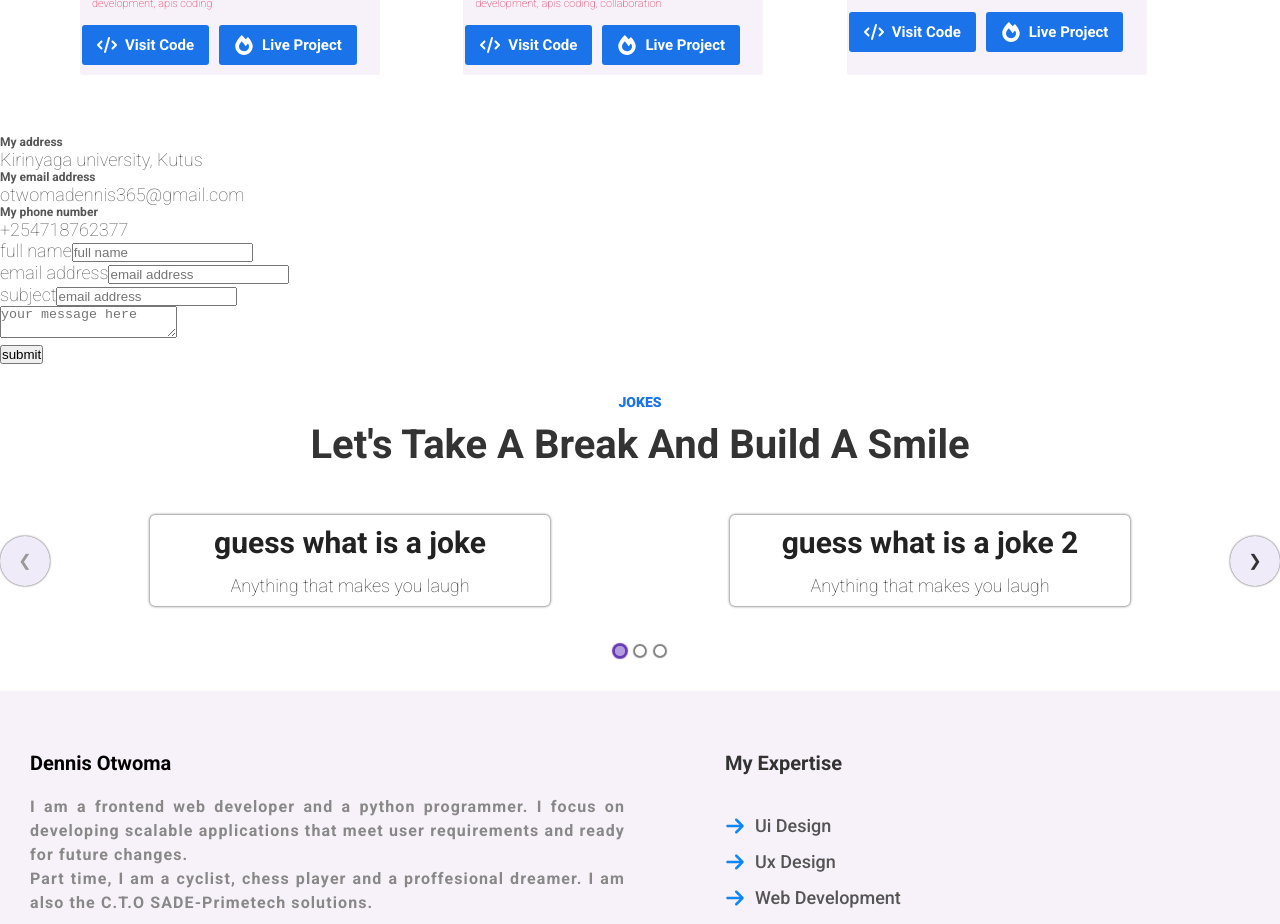
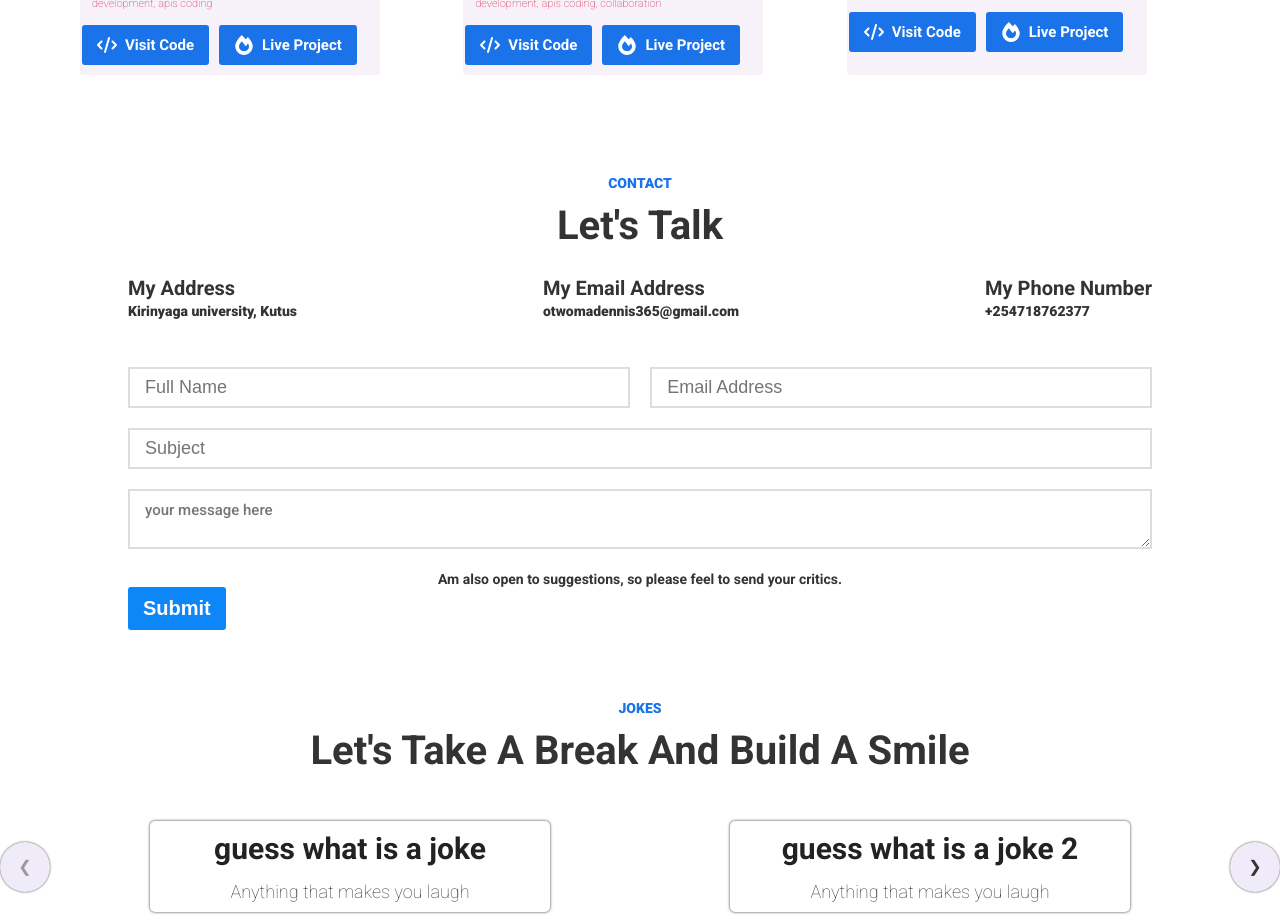
Before and after one commit to codeme254/portfolio-otwoma, a React (Create React App) app: page / in a window 1280 px wide. Shown: the part 3340-4264 px from the top of the page. Built offline with nearby package versions, Linux system fonts and the light colour scheme.

Commit message:
created the form

```diff
--- a/public/index.html
+++ b/public/index.html
@@ -24,7 +24,7 @@
       work correctly both with client-side routing and a non-root public URL.
       Learn how to configure a non-root public URL by running `npm run build`.
     -->
-    <title>React App</title>
+    <title>Meet Otwoma</title>
   </head>
   <body>
     <noscript>You need to enable JavaScript to run this app.</noscript>
--- a/src/App.css
+++ b/src/App.css
@@ -1080,3 +1080,106 @@ body {
   font-size: 1.8rem;
 }
 /* TODO: end of jokes section */
+
+
+/* TODO: contact section */
+.contact-section{
+  margin: 2rem 0;
+  padding: 2rem;
+}
+
+.form__wraper{
+  width: 80vw;
+  margin: 1rem auto;
+}
+
+.details__wrapper{
+  display: flex;
+  align-items: center;
+  justify-content: space-between;
+  flex-wrap: wrap;
+  margin-bottom: 3rem;
+  /* width: 80%;
+  margin: auto; */
+}
+
+.detail{
+  margin-bottom: 1.8rem;
+}
+
+.detail__heading{
+  font-size: 2rem;
+  text-transform: capitalize;
+  margin-bottom: 3px;
+  color: var(--color-black-dark);
+}
+
+.detail__detail-s{
+  font-size: 1.4rem;
+  font-weight: 900;
+}
+
+.form__group{
+  margin-bottom: 2rem;
+}
+
+.form__flex{
+  display: flex;
+  align-items: center;
+}
+
+.form__flex>*:not(:last-child){
+  margin-right: auto;
+}
+
+.form__flex>*{
+  width: 49%;
+}
+
+.form__group--input{
+  padding: 1rem 1.5rem;
+  border: none;
+  outline: none;
+  border: 2px solid #ddd;
+  font-size: 1.5rem;
+  width: 100%;
+}
+
+.form__group--input::-webkit-input-placeholder{
+  font-size: 1.8rem;
+  text-transform: capitalize;
+}
+
+.form__textarea{
+  resize: vertical;
+  padding: 1rem 1.5rem;
+  border: none;
+  outline: none;
+  border: 2px solid #ddd;
+  font-size: 1.5rem;
+  width: 100%;
+  font-family: inherit;
+  color: var(--color-black-dark);
+  font-weight: 500;
+  min-height: 40px;
+}
+
+.form__legend{
+  font-size: 1.4rem;
+  text-align: center;
+  font-weight: bold;
+}
+
+.form__button{
+  border: none;
+  outline: none;
+  padding: 1rem 1.5rem;
+  font-size: 2rem;
+  text-transform: capitalize;
+  font-weight: 700;
+  color: var(--color-white);
+  background-color: var(--color-primary);
+  border-radius: 3px;
+  cursor: pointer;
+}
+/* TODO: end of contact section */
--- a/src/components/Contact/Contact.jsx
+++ b/src/components/Contact/Contact.jsx
@@ -1,8 +1,10 @@
 import React from "react";
+import Heading from "../Heading/Heading";
 
 const Contact = () => {
     return(
-        <section className="contact">
+        <section className="contact-section">
+            <Heading title="contact" subTitle="Let's talk" />
             <div className="form__wraper">
                 <div className="details__wrapper">
                     <div className="detail">
@@ -19,21 +21,26 @@ const Contact = () => {
                     </div>
                 </div>
                 <form action="/" className="form">
-                    <div className="form__group">
-                        <label htmlFor="name" className="form__group--label">full name</label>
-                        <input type="text" className="form__group--input" placeholder="full name" required />
+                    <div className="form__flex">
+                        <div className="form__group form__group--half">
+                            {/* <label htmlFor="name" className="form__group--label">full name</label> */}
+                            <input type="text" className="form__group--input" placeholder="full name" required />
+                        </div>
+                        <div className="form__group form__group--half">
+                            {/* <label htmlFor="name" className="form__group--label">email address</label> */}
+                            <input type="email" className="form__group--input" placeholder="email address" required />
+                        </div>
                     </div>
                     <div className="form__group">
-                        <label htmlFor="name" className="form__group--label">email address</label>
-                        <input type="email" className="form__group--input" placeholder="email address" required />
-                    </div>
-                    <div className="form__group">
-                        <label htmlFor="name" className="form__group--label">subject</label>
-                        <input type="email" className="form__group--input" placeholder="email address" required />
+                        {/* <label htmlFor="name" className="form__group--label">subject</label> */}
+                        <input type="text" className="form__group--input" placeholder="subject" required />
                     </div>
                     <div className="form__group">
                         <textarea placeholder="your message here" required className="form__textarea"></textarea>
                     </div>
+                    <p className="form__legend">
+                        Am also open to suggestions, so please feel to send your critics.
+                    </p>
                     <div className="form__group">
                         <button className="form__button" type="submit">submit</button>
                     </div>
```
